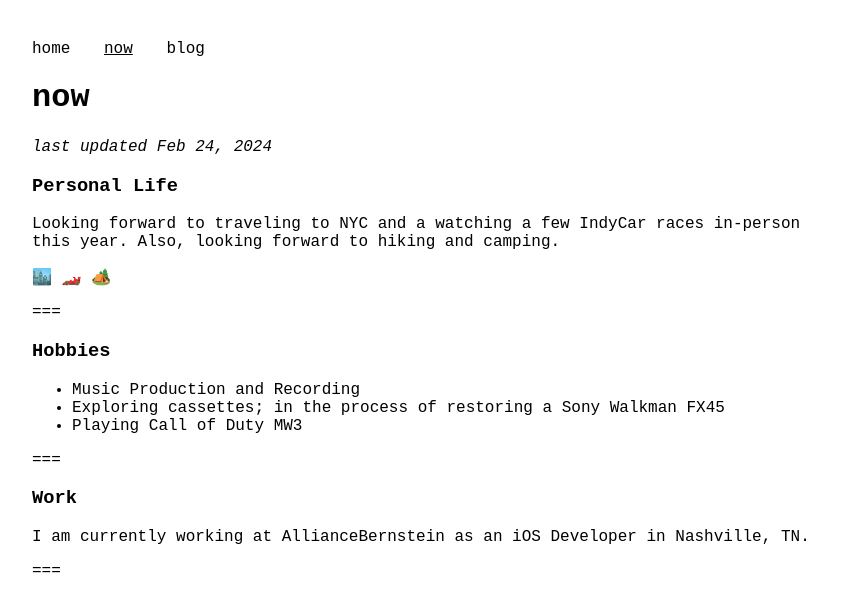
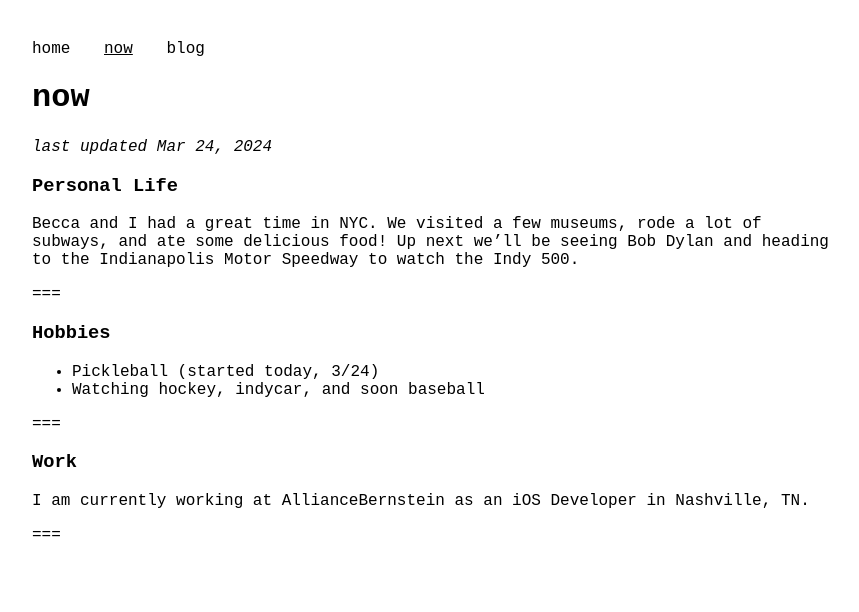
Before and after one commit to johnmahlon/johnmahlon.github.io, a Jekyll site: the page built from now.md, in a window 1280 px wide. Shown: the top 612 px of the page, without its empty margins (8-867 px from the left). Built offline with Jekyll 4.4.1, drawn with Linux system fonts in a browser that asks for light colours; our own code applies the rules of GitHub Pages for plain Markdown files.

Commit message:
update now

```diff
--- a/now.md
+++ b/now.md
@@ -1,17 +1,14 @@
 # now
-_last updated Feb 24, 2024_
+_last updated Mar 24, 2024_
 
 ### Personal Life
-Looking forward to traveling to NYC and a watching a few IndyCar races in-person this year. Also, looking forward to hiking and camping.
-
-🏙️ 🏎️ 🏕️
+Becca and I had a great time in NYC. We visited a few museums, rode a lot of subways, and ate some delicious food! Up next we'll be seeing Bob Dylan and heading to the Indianapolis Motor Speedway to watch the Indy 500.
 
 ===
 
 ### Hobbies
-- Music Production and Recording
-- Exploring cassettes; in the process of restoring a Sony Walkman FX45
-- Playing Call of Duty MW3
+- Pickleball (started today, 3/24)
+- Watching hockey, indycar, and soon baseball
 
 ===
 
```
